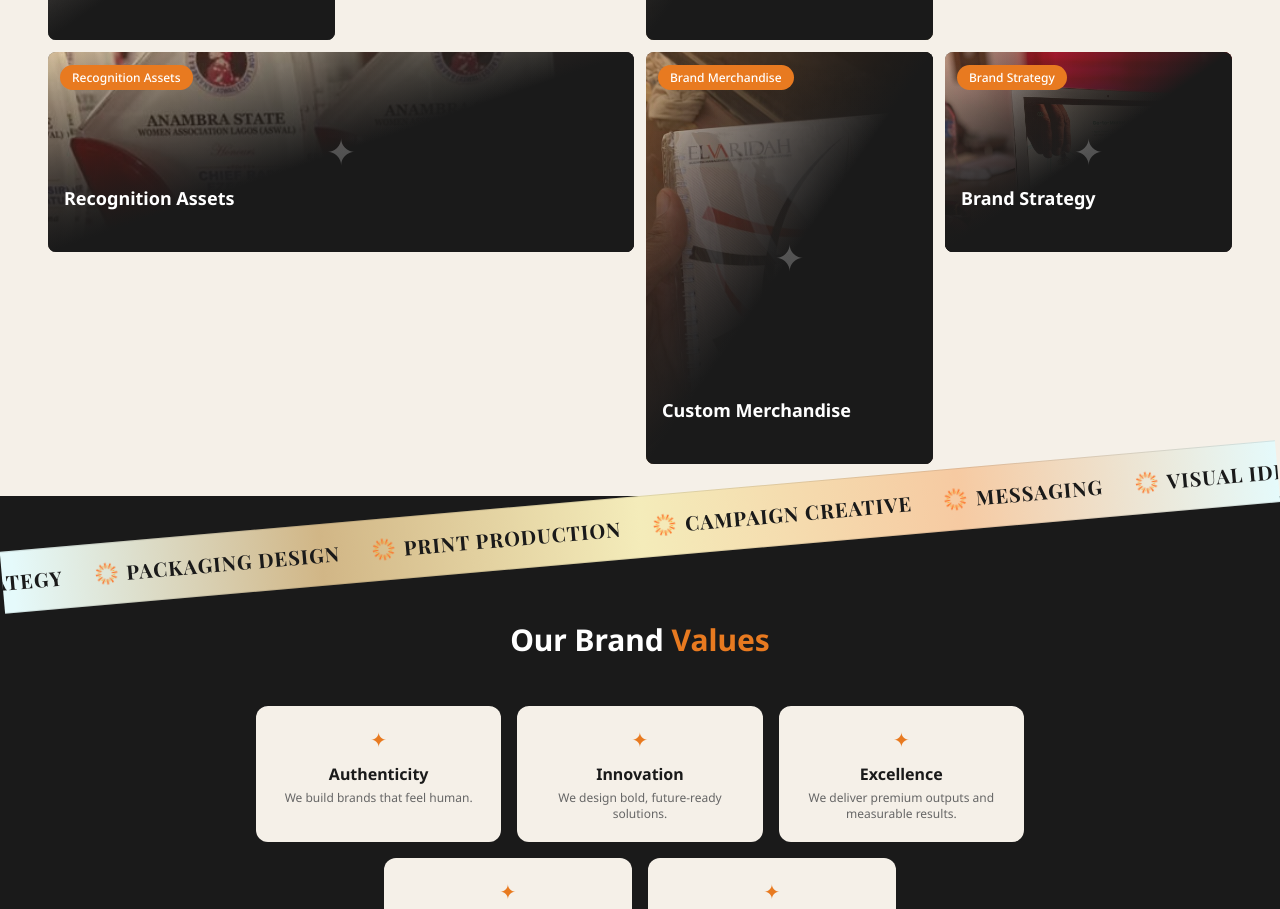
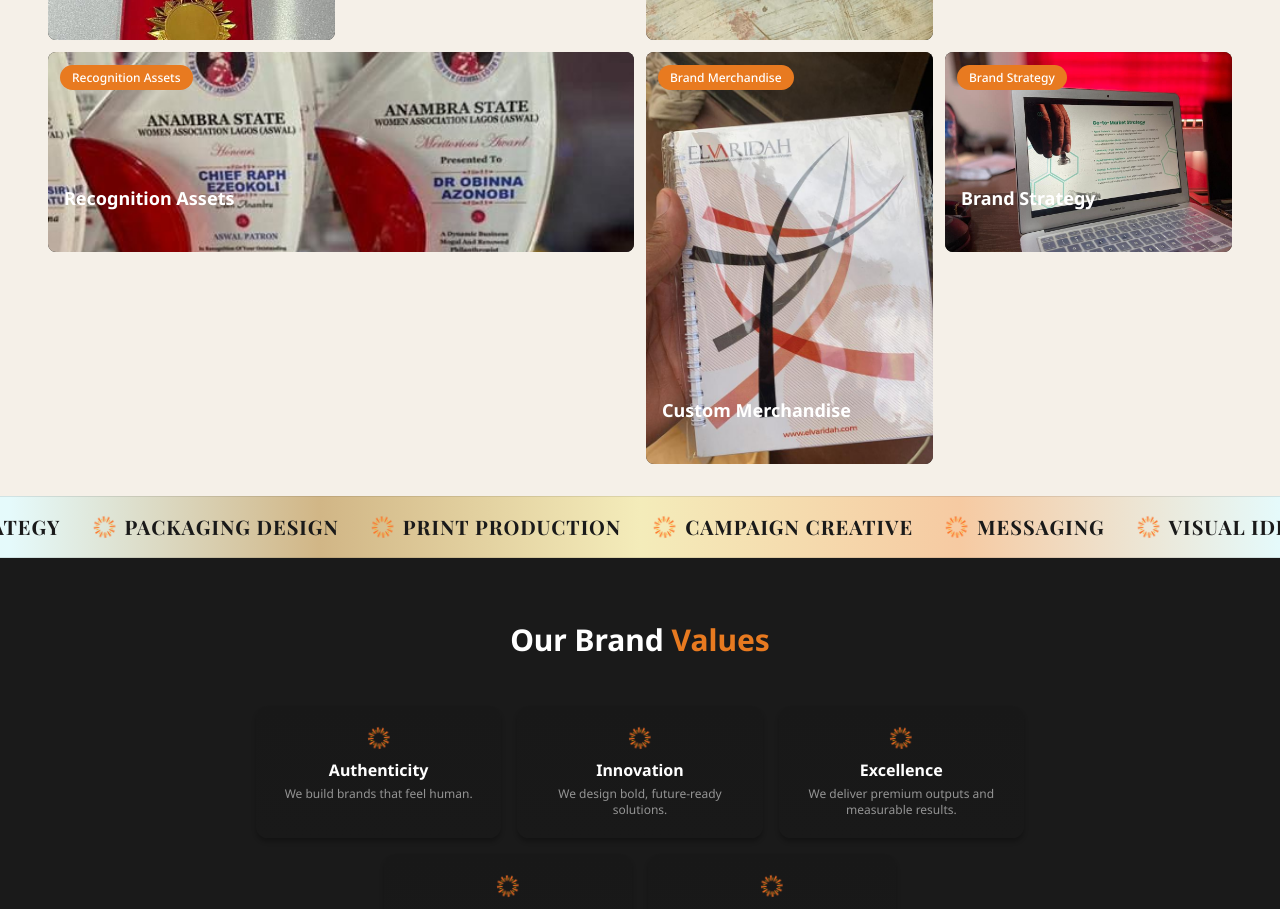
Before and after one commit to Ukaye/sparq-creations-website, a Next.js app: page /work in a window 1280 px wide. Shown: the part 1580-2489 px from the top of the page. Built offline with nearby package versions, Linux system fonts and the light colour scheme.

Commit message:
Adjust Work page styles, remove overlays, update icons

```diff
--- a/src/app/about/page.tsx
+++ b/src/app/about/page.tsx
@@ -112,7 +112,7 @@
   return (
     <>
       {/* Hero Section */}
-      <section className="relative pt-32 pb-24 bg-sparq-dark overflow-hidden min-h-[40vh] flex items-center">
+      <section className="relative pt-50 pb-24 bg-sparq-dark overflow-hidden min-h-[40vh] flex items-center">
         {/* Decorative elements */}
         <motion.div
           initial={{ opacity: 0 }}
@@ -307,21 +307,39 @@
                   viewport={{ once: true }}
                   transition={{ delay: index * 0.15 }}
                   className={`relative flex ${
-                    index % 2 === 0 ? "justify-start md:pr-[52%]" : "justify-end md:pl-[52%]"
+                    index % 2 === 0 ? "justify-start md:pr-[60%]" : "justify-end md:pl-[60%]"
                   }`}
                 >
-                  {/* Timeline Dot */}
-                  <div className="absolute left-1/2 top-6 w-4 h-4 rounded-full bg-sparq-orange border-4 border-sparq-dark hidden md:block" style={{ transform: 'translateX(-50%)' }} />
+                {/* Timeline Icon */}
+                <div
+                  className="absolute left-1/2 top-1/2 hidden md:block"
+                  style={{ transform: "translate(-50%, -50%)" }}
+                >
+                  <Image
+                    src="/images/icon.svg"
+                    alt="Timeline marker"
+                    width={48}
+                    height={48}
+                    className="opacity-80"
+                  />
+                </div>
 
-                  {/* Horizontal Connector Line */}
-                  <div className={`absolute top-8 h-px bg-sparq-orange/30 hidden md:block ${
-                    index % 2 === 0 ? "left-[calc(50%+8px)] right-auto w-[calc(48%-16px)]" : "right-[calc(50%+8px)] left-auto w-[calc(48%-16px)]"
-                  }`} style={{
-                    borderTop: '2px dashed rgba(232, 122, 32, 0.3)'
-                  }} />
+                {/* Horizontal Connector Line */}
+                <div
+                  className={`absolute top-1/2 hidden md:block ${
+                    index % 2 === 0
+                      ? "right-[calc(50%+24px)] left-auto"
+                      : "left-[calc(50%+24px)] right-auto"
+                  }`}
+                  style={{
+                    transform: "translateY(-50%)",
+                    width: "clamp(40px, 8vw, 120px)",
+                    borderTop: "2px solid rgba(232, 122, 32, 0.3)",
+                  }}
+                />
 
                   {/* Card */}
-                  <div className={`bg-white/5 border border-white/10 rounded-2xl p-6 w-full md:max-w-sm ${
+                  <div className={`bg-white/5 border border-white/10 rounded-2xl p-6 w-full md:max-w-[320px] ${
                     index % 2 === 0 ? "" : "text-right"
                   }`}>
                     {/* Icon Box */}
--- a/src/app/contact/page.tsx
+++ b/src/app/contact/page.tsx
@@ -162,9 +162,12 @@
               className="text-center mb-8"
             >
               <span className="inline-flex items-center gap-2 px-4 py-2 bg-white border border-sparq-orange/20 rounded-full text-sparq-orange text-sm font-medium mb-4">
-                <svg width="16" height="16" viewBox="0 0 16 16" fill="currentColor">
-                  <circle cx="8" cy="8" r="3" />
-                </svg>
+                <Image
+                  src="/images/icon.svg"
+                  alt=""
+                  width={16}
+                  height={16}
+                />
                 Contact Us
               </span>
               <p className="text-sparq-gray-dark text-sm md:text-base">
--- a/src/app/work/page.tsx
+++ b/src/app/work/page.tsx
@@ -42,7 +42,7 @@
               transition={{ duration: 0.6 }}
               className="max-w-md"
             >
-              <h1 className="font-display text-3xl md:text-4xl lg:text-5xl font-bold text-sparq-dark mb-4">
+              <h1 className="font-sans text-3xl md:text-4xl lg:text-5xl font-bold text-sparq-dark mb-4">
                 <span className="text-sparq-orange">Our Work:</span>{" "}
                 <span className="font-normal">The Proof is in the Process</span>
               </h1>
@@ -106,13 +106,23 @@
                   whileInView={{ opacity: 1, y: 0 }}
                   viewport={{ once: true }}
                   transition={{ delay: index * 0.1 }}
-                  className="bg-sparq-cream rounded-xl p-5 text-center"
+                className="rounded-xl p-5 text-center"
+                style={{
+                  background: "linear-gradient(180deg, #181818 0%, #191919 100%)",
+                  boxShadow: "0px 4px 4px 0px #00000040",
+                }}
                 >
-                  <span className="text-sparq-orange text-xl mb-2 block">✦</span>
-                  <h3 className="font-sans text-base font-bold text-sparq-dark mb-1">
+                  <Image
+                    src="/images/icon.svg"
+                    alt=""
+                    width={24}
+                    height={24}
+                    className="mx-auto mb-2"
+                  />
+                  <h3 className="font-sans text-base font-bold text-sparq-white mb-1">
                     {value.title}
                   </h3>
-                  <p className="text-sparq-gray-dark text-xs">{value.description}</p>
+                  <p className="text-sparq-gray text-xs">{value.description}</p>
                 </motion.div>
               ))}
             </div>
@@ -126,13 +136,23 @@
                   whileInView={{ opacity: 1, y: 0 }}
                   viewport={{ once: true }}
                   transition={{ delay: (index + 3) * 0.1 }}
-                  className="bg-sparq-cream rounded-xl p-5 text-center"
+                className="rounded-xl p-5 text-center"
+                style={{
+                  background: "linear-gradient(180deg, #181818 0%, #191919 100%)",
+                  boxShadow: "0px 4px 4px 0px #00000040",
+                }}
                 >
-                  <span className="text-sparq-orange text-xl mb-2 block">✦</span>
-                  <h3 className="font-sans text-base font-bold text-sparq-dark mb-1">
+                  <Image
+                    src="/images/icon.svg"
+                    alt=""
+                    width={24}
+                    height={24}
+                    className="mx-auto mb-2"
+                  />
+                  <h3 className="font-sans text-base font-bold text-sparq-white mb-1">
                     {value.title}
                   </h3>
-                  <p className="text-sparq-gray-dark text-xs">{value.description}</p>
+                  <p className="text-sparq-gray text-xs">{value.description}</p>
                 </motion.div>
               ))}
             </div>
--- a/src/components/PortfolioGrid.tsx
+++ b/src/components/PortfolioGrid.tsx
@@ -94,7 +94,7 @@
               onClick={() => setSelectedProject(project)}
             >
               {/* Image */}
-              <div className="relative h-full overflow-hidden bg-gradient-to-br from-sparq-gray-dark to-sparq-dark">
+              <div className="relative h-full overflow-hidden bg-sparq-dark">
                 <Image
                   src={project.image}
                   alt={project.title}
@@ -106,12 +106,6 @@
                     target.style.display = 'none';
                   }}
                 />
-                {/* Fallback gradient */}
-                <div className="absolute inset-0 bg-gradient-to-br from-sparq-orange/20 via-sparq-dark to-sparq-dark flex items-center justify-center">
-                  <span className="text-4xl opacity-30">✦</span>
-                </div>
-                {/* Overlay */}
-                <div className="absolute inset-0 bg-gradient-to-t from-sparq-dark via-sparq-dark/30 to-transparent opacity-60 group-hover:opacity-80 transition-opacity duration-300" />
               </div>
 
               {/* Category Tag */}
--- a/src/components/ServiceTicker.tsx
+++ b/src/components/ServiceTicker.tsx
@@ -31,7 +31,7 @@
       className={`${borderColor} border-y py-4 overflow-hidden`}
       style={{
         background: "linear-gradient(90deg, #E5FAFB 0.81%, #D1B686 25%, #F4ECBA 50%, #F6CAA2 75%, #E5FAFB 100%)",
-        transform: "rotate(-5deg)",
+        transform: "rotate(0deg)",
       }}
     >
       <motion.div
```
